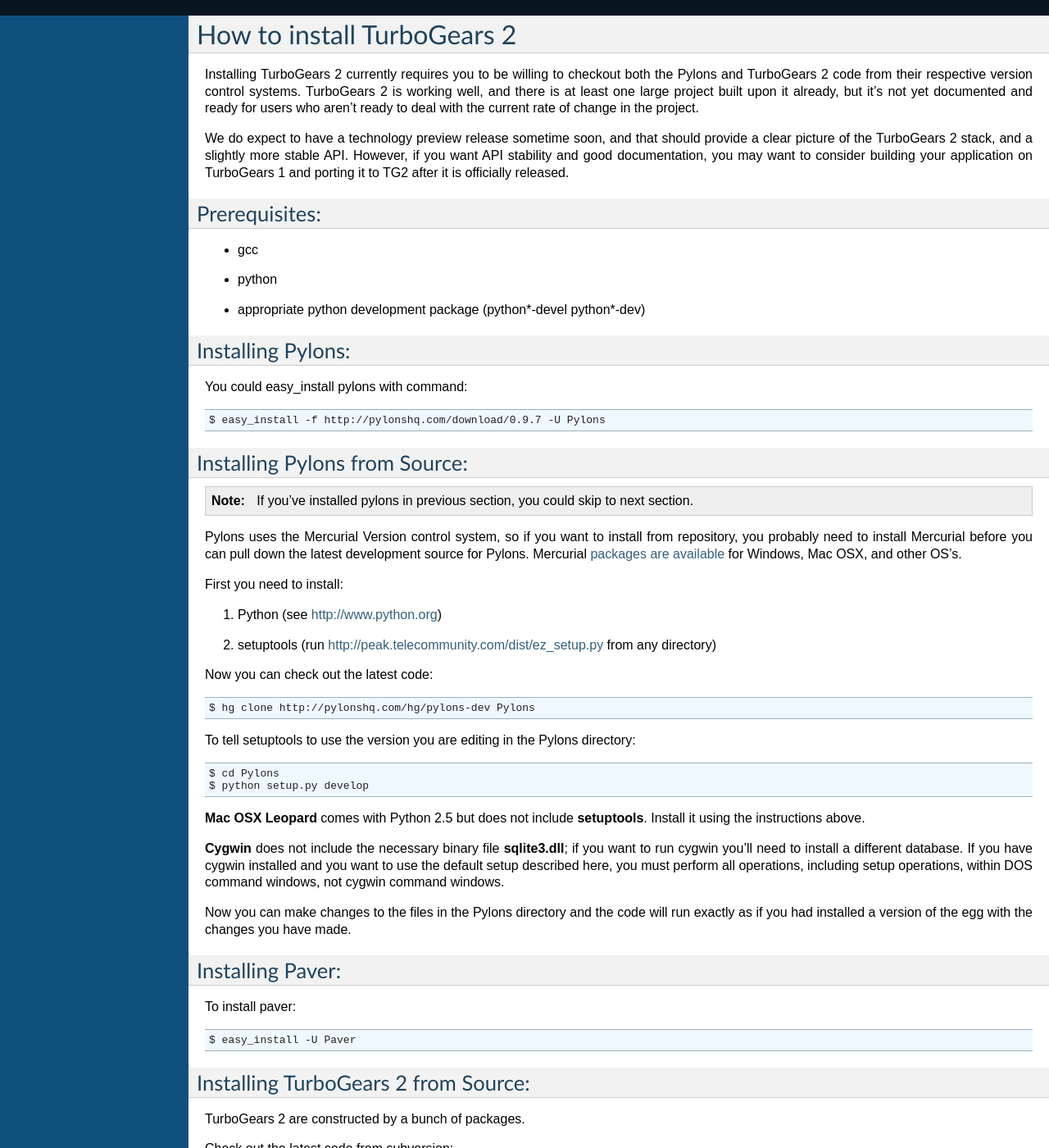
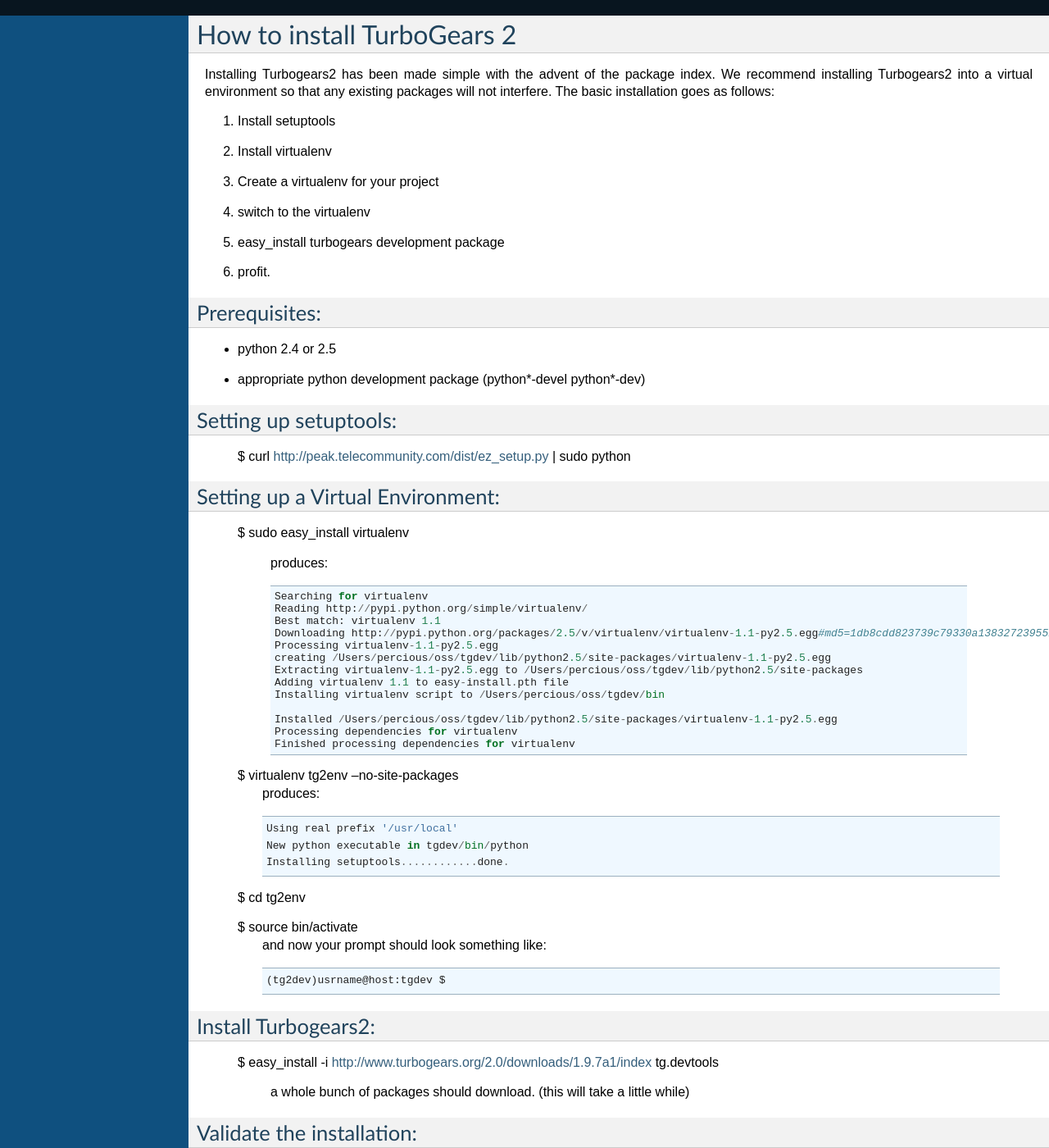
Before and after one commit to TurboGears/tg2, a Sphinx documentation site: the page built from docs/main/DownloadInstall.rst, in a window 1280 px wide and 1400 px high. Shown: the whole window at 82% size. Built offline with Sphinx 7.4.7, drawn with Linux system fonts in a browser that asks for light colours; some of the changed text lies outside the part shown.

Commit message:
modified install rst to support new index.
--HG--
extra : convert_revision : svn%3A77541ad4-5f01-0410-9ede-a1b63cd9a898/trunk%404854

```diff
--- a/docs/main/DownloadInstall.rst
+++ b/docs/main/DownloadInstall.rst
@@ -1,22 +1,125 @@
 How to install TurboGears 2
 =============================
 
-Installing TurboGears 2 currently requires you to be willing to checkout both the Pylons and TurboGears 2 code from their respective version control systems.  TurboGears 2 is working well, and there is at least one large project built upon it already, but it's not yet documented and ready for users who aren't ready to deal with the current rate of change in the project.
+Installing Turbogears2 has been made simple with the advent of the package index.  We recommend installing Turbogears2 into a virtual environment
+so that any existing packages will not interfere.  The basic installation goes as follows:
 
-We do expect to have a technology preview release sometime soon, and that should provide a clear picture of the TurboGears 2 stack, and a slightly more stable API.   However, if you want API stability and good documentation, you may want to consider building your application on TurboGears 1 and porting it to TG2 after it is officially released.
+1. Install setuptools
+
+2. Install virtualenv
+
+3. Create a virtualenv for your project
+
+4. switch to the virtualenv
+
+5. easy_install turbogears development package
+
+6. profit.
+
 
 Prerequisites:
 -----------------------
-* gcc
-* python
+* python 2.4 or 2.5
 * appropriate python development package (python*-devel python*-dev)
 
-Installing Pylons:
+Setting up setuptools:
 -----------------------
 
-You could easy_install pylons with command::
+ $ curl http://peak.telecommunity.com/dist/ez_setup.py | sudo python
 
- $ easy_install -f http://pylonshq.com/download/0.9.7 -U Pylons
+
+Setting up a Virtual Environment:
+-----------------------------------
+
+ $ sudo easy_install virtualenv
+
+  produces:
+  ::
+
+    Searching for virtualenv
+    Reading http://pypi.python.org/simple/virtualenv/
+    Best match: virtualenv 1.1
+    Downloading http://pypi.python.org/packages/2.5/v/virtualenv/virtualenv-1.1-py2.5.egg#md5=1db8cdd823739c79330a138327239551
+    Processing virtualenv-1.1-py2.5.egg
+    creating /Users/percious/oss/tgdev/lib/python2.5/site-packages/virtualenv-1.1-py2.5.egg
+    Extracting virtualenv-1.1-py2.5.egg to /Users/percious/oss/tgdev/lib/python2.5/site-packages
+    Adding virtualenv 1.1 to easy-install.pth file
+    Installing virtualenv script to /Users/percious/oss/tgdev/bin
+
+    Installed /Users/percious/oss/tgdev/lib/python2.5/site-packages/virtualenv-1.1-py2.5.egg
+    Processing dependencies for virtualenv
+    Finished processing dependencies for virtualenv
+
+ $ virtualenv tg2env --no-site-packages
+  produces:
+  ::
+
+     Using real prefix '/usr/local'
+     New python executable in tgdev/bin/python
+     Installing setuptools............done.
+
+ $ cd tg2env
+
+ $ source bin/activate
+  and now your prompt should look something like:
+  ::
+
+    (tg2dev)usrname@host:tgdev $
+
+Install Turbogears2:
+---------------------
+ $ easy_install -i http://www.turbogears.org/2.0/downloads/1.9.7a1/index tg.devtools
+
+  a whole bunch of packages should download.  (this will take a little while)
+
+Validate the installation:
+----------------------------
+
+To check if you installed TurboGears 2 correctly, type
+
+ $ paster --help
+
+  should look something like:
+  ::
+
+    Usage: paster [paster_options] COMMAND [command_options]
+
+    Options:
+      --version         show program's version number and exit
+      --plugin=PLUGINS  Add a plugin to the list of commands (plugins are Egg
+                        specs; will also require() the Egg)
+      -h, --help        Show this help message
+
+    Commands:
+      create       Create the file layout for a Python distribution
+      help         Display help
+      make-config  Install a package and create a fresh config file/directory
+      points       Show information about entry points
+      post         Run a request for the described application
+      request      Run a request for the described application
+      serve        Serve the described application
+      setup-app    Setup an application, given a config file
+
+    TurboGears2:
+      quickstart   Create a new TurboGears 2 project.
+      tginfo       Show TurboGears 2 related projects and their versions
+
+
+and you'll see a new "TurboGears2" command section in paster help.
+
+Paster has replaced the old tg-admin command, and most of the tg-admin commands have now been reimplemented as paster commands. For example, "tg-admin quickstart" command has changed to "paster quickstart" command, and "tg-admin info" command has changed to "paster tginfo" command.
+
+Be sure to check out our `What's new in TurboGears 2.0 <WhatsNew.html>`_ page to get a picture of what's changed in TurboGears2 so far.
+
+Special Considerations:
+----------------------------
+
+**Cygwin** does not include the necessary binary file **sqlite3.dll**; if you want to run cygwin you'll need to install a different database. If you have cygwin installed and you want to use the default setup described here, you must perform all operations, including setup operations, within DOS command windows, not cygwin command windows.
+
+
+Installing the development version of Turbogears2 (from source)
+================================================================
+
 
 Installing Pylons from Source:
 --------------------------------
@@ -41,23 +144,8 @@
   $ cd Pylons
   $ python setup.py develop
 
-
-**Mac OSX Leopard** comes with Python 2.5 but does not include **setuptools**. Install it using the instructions above.
-
-**Cygwin** does not include the necessary binary file **sqlite3.dll**; if you want to run cygwin you'll need to install a different database. If you have cygwin installed and you want to use the default setup described here, you must perform all operations, including setup operations, within DOS command windows, not cygwin command windows.
-
-Now you can make changes to the files in the Pylons directory and the code will run exactly as if you had installed a version of the egg with the changes you have made.
-
-Installing Paver:
------------------------
-
-To install paver::
-
- $ easy_install -U Paver
-
-
 Installing TurboGears 2 from Source:
---------------------------------------
+------------------------------------------------
 
 TurboGears 2 are constructed by a bunch of packages.
 
@@ -100,21 +188,11 @@
  .. note:: if you have installed old dependency packages, you could remove them from {python_path}/site-packages/easy-install.pth
 
 
-Validate the installation:
-----------------------------
-
-To check if you installed TurboGears 2 correctly, type::
-
- $ paster --help
-
-and you'll see a new "TurboGears2" command section in paster help.
-
-Paster has replaced the old tg-admin command, and most of the tg-admin commands have now been reimplemented as paster commands. For example, "tg-admin quickstart" command has changed to "paster quickstart" command, and "tg-admin info" command has changed to "paster tginfo" command.
-
-Be sure to check out our `What's new in TurboGears 2.0 <WhatsNew.html>`_ page to get a picture of what's changed in TurboGears2 so far.
 
 Troubleshooting
 ----------------
+
+It is possible (but not likely) you might see a few other error messages.  Here are the correct way to fix the dependency problems so things will install properly.
 
 If you get an error about ``ObjectDispatchController`` this means your Pylons installation is out-of-date. Make sure it's fresh ("hg pull -u" or "hg pull" followed by hg update -- alternatively you can create a brand new Pylons branch in a new directory with "hg clone").
 
@@ -137,31 +215,6 @@
 
 ... commenting out the first two lines in setup.py seems to work.  See `this discussion <http://groups.google.com/group/pylons-discuss/browse_thread/thread/1ccf9366004c8e11>`_
 
-It is possible you might see a few other error messages.  Here are the correct way to fix the dependency problems so things will install properly.
-
-If you get this error about PyProtocols::
-
-   error: Could not find suitable distribution for Requirement.parse('PyProtocols>=1.0a0dev-r2302')
-
-Then do this::
-
-  $ wget http://dbsprockets.googlecode.com/files/PyProtocols-1.0a0dev-r2302.zip
-  $ unzip PyProtocols-1.0a0dev-r2302.zip
-  $ cd PyProtocols-1.0a0dev-r2302
-  $ python setup.py develop
-
-
-If you get this error about RuleDispatch::
-
-  error: Could not find suitable distribution for Requirement.parse('RuleDispatch>=0.5a0.dev-r2306')
-
-Then you need to do the following::
-
-  $ cd ..
-  $ wget http://dbsprockets.googlecode.com/files/RuleDispatch-0.5a0.dev-r2306.tar.gz
-  $ tar xzf RuleDispatch-0.5a0.dev-r2306.tar.gz
-  $ cd RuleDispatch-0.5a0.dev-r2306
-  $ python setup.py develop
 
 If you get this error about webhelpers, you need the latest version from mercurial::
 
```
